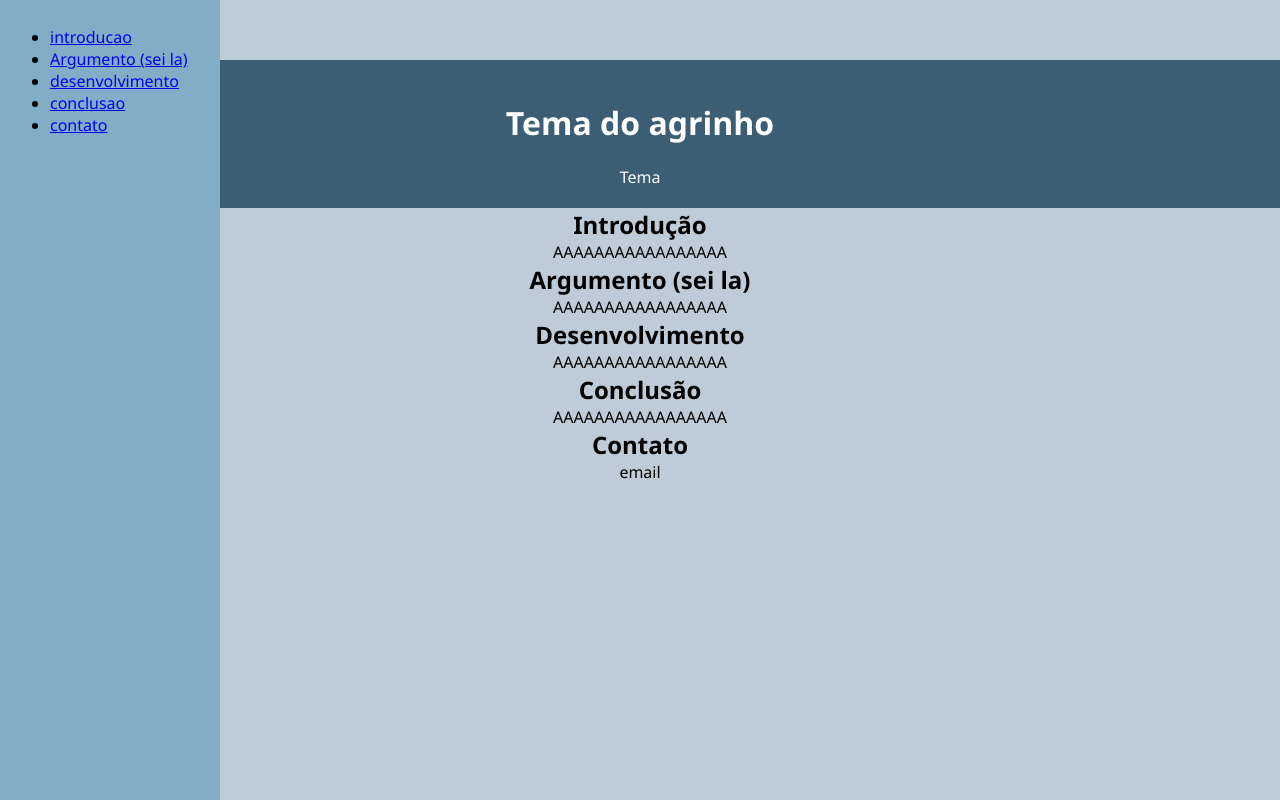
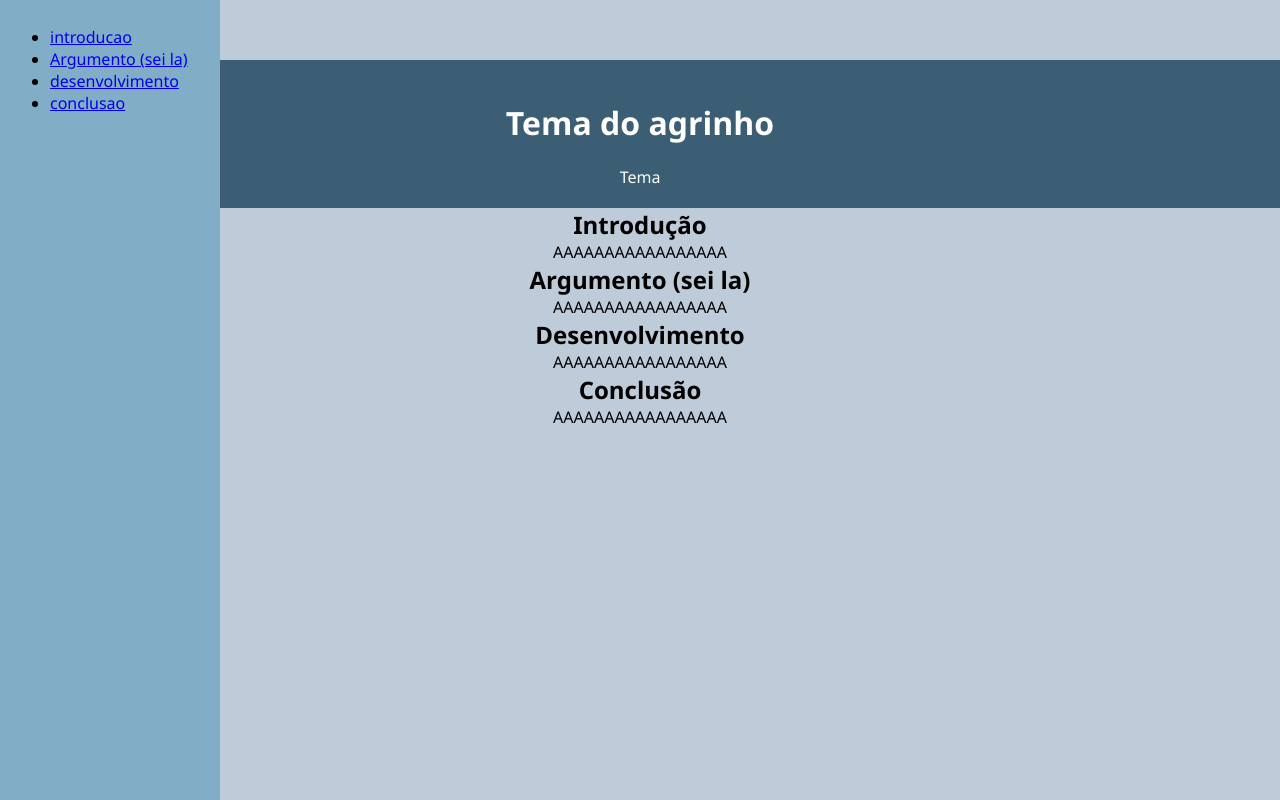
Before and after one commit to kibllue/agrinho, a plain HTML site: page index.html in a window 1280 px wide. Drawn offline with Linux system fonts and the light colour scheme.

Commit message:
Update index.html

```diff
--- a/index.html
+++ b/index.html
@@ -14,16 +14,10 @@
                   <li><a href="#Argumento (sei la)">Argumento (sei la)</a></li>
                   <li><a href="#desenvlvimento">desenvolvimento</a></li>
                   <li><a href="#conclusao">conclusao</a></li>
-                  <li><a href="#contato">contato</a></li>
                 </ul>
             </nav>
         </div>
     </div>
-
-
-
-
-
 <header>
   <h1>Tema do agrinho</h1>
   <p>Tema</p>
@@ -57,12 +51,5 @@
 </section>
 </main>
 
-        <main>
-          <section id="contato">
-        <h2>Contato</h2>
-        <p> email</p> <strong>aaaa</strong></p>
-      </section>
-    </main>
-
   </body>
   </html>
```
